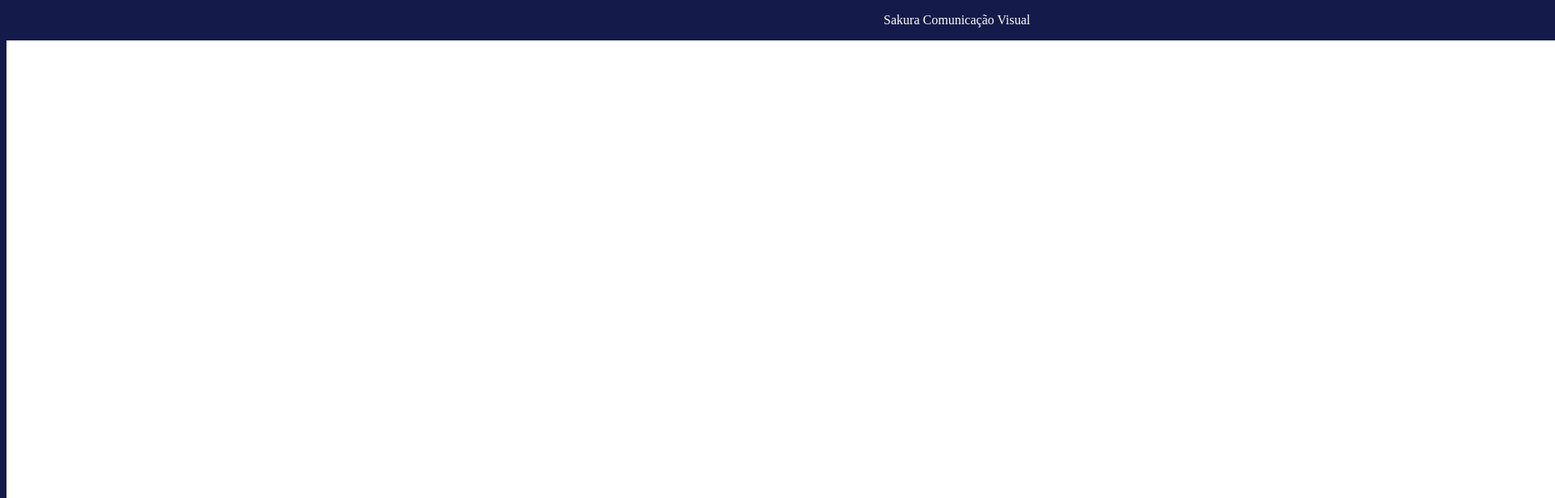
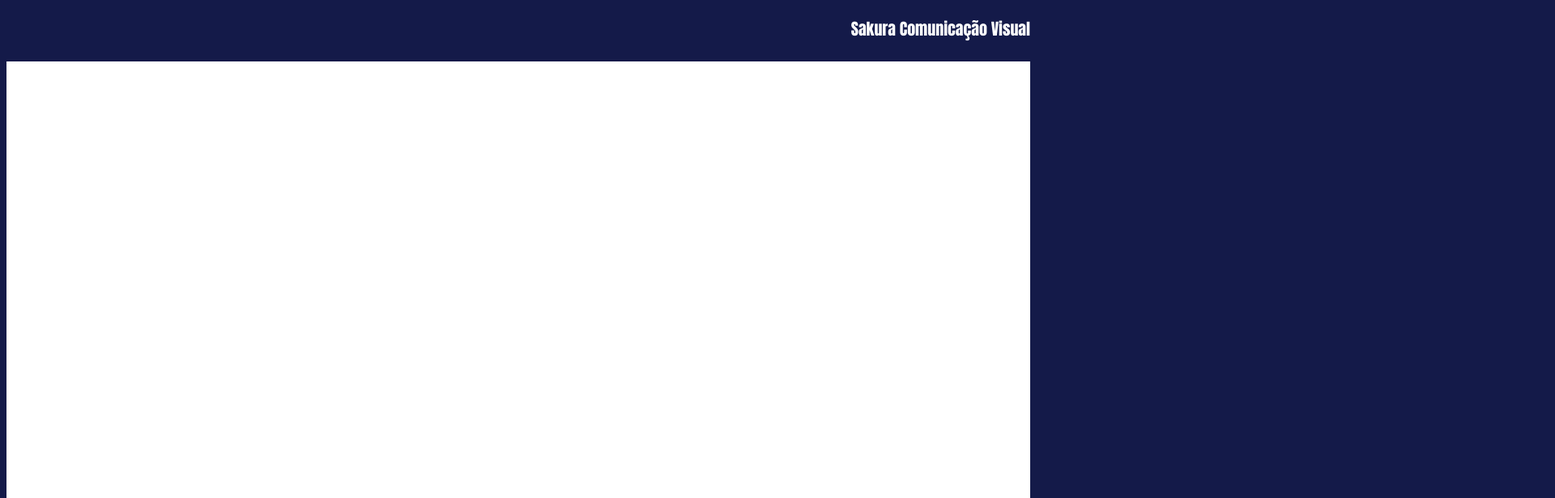
Before and after one commit to Mateusvlr/mateus-, a plain HTML site: page index.html/index.html in a window 1280 px wide. Shown: the top 616 px of the page at 81% size, 1920 px wide, since content can reach past the window. Drawn offline with Linux system fonts and the light colour scheme.

Commit message:
Update style.css

```diff
--- a/index.html/style.css
+++ b/index.html/style.css
@@ -7,12 +7,19 @@ ul{
     display: flex;
     justify-content: right;
     list-style-type: none;
+    font-family: Impact, Haettenschweiler, 'Arial Narrow Bold', sans-serif;
+    font-size: 20px;
 }
 
+.shape {
+    transform: scaleY(0,75);
+    background-color: white ;
+}
 .quadro {
-    width : 4000px;
-    height: 1000px;
+    display:block;
+    width : fill;
+    height: 850px;
     padding: 10px;
-    box-shadow: 2px 10px rgba(0,0,0,0.1);
     background-color: white;
+    margin-top: 2%;
 }
```
